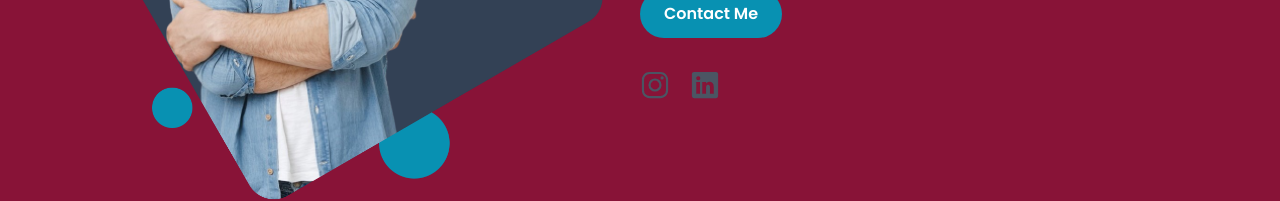
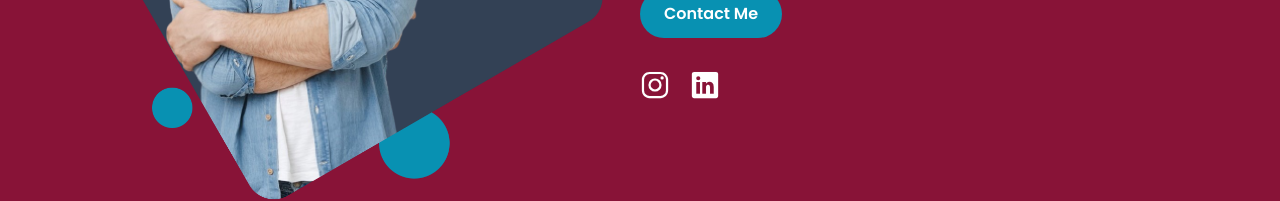
Before and after one commit to Ginasonia98/portofliofrontenddeveloper, a React (Vite) app: page / in a window 1280 px wide. Shown: the part 505-706 px from the top of the page. Built offline with nearby package versions, Linux system fonts and the light colour scheme.

Commit message:
make change

```diff
--- a/src/components/Hero.jsx
+++ b/src/components/Hero.jsx
@@ -25,7 +25,7 @@ const Hero = () => {
             {social_media?.map((icon) => (
               <div
                 key={icon}
-                className="text-gray-600 hover:text-white cursor-pointer "
+                className="text-white hover:text-white cursor-pointer "
               >
                 <ion-icon name={icon}></ion-icon>
               </div>
```
